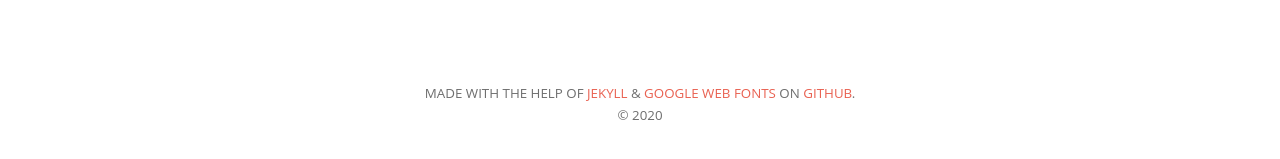
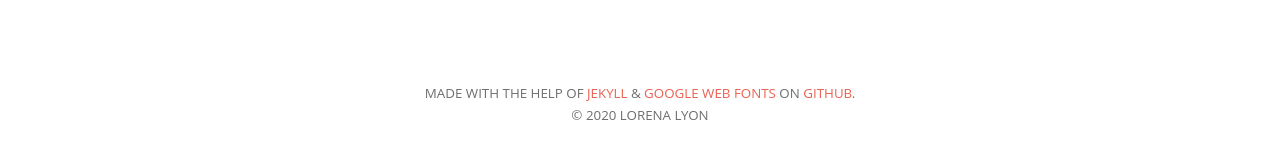
Before and after one commit to lyontyger/lyontyger.github.io, a Jekyll site: the page built from index.html, in a window 1280 px wide. Shown: the part 457-616 px from the top of the page. Built offline with Jekyll 4.4.1, drawn with Linux system fonts in a browser that asks for light colours; part of the change alters nothing that is shown.

Commit message:
Update _config.yml

```diff
--- a/_config.yml
+++ b/_config.yml
@@ -1,4 +1,126 @@
-name: Lorena Lyon, testing portfolio
-markdown: kramdown
+# This is the default format.
+# For more see: https://github.com/mojombo/jekyll/wiki/Permalinks
+permalink: /:categories/:year/:month/:day/:title
 
-permalink: /blog/:year/:month/:day/:title
+exclude: [".rvmrc", ".rbenv-version", "README.md", "Rakefile", "changelog.md"]
+pygments: true
+
+# Themes are encouraged to use these universal variables
+# so be sure to set them if your theme uses them.
+#
+title : Testing
+tagline: Lorena Lyon
+author :
+  name : Lorena Lyon
+  email :
+  github : lyontyger
+  twitter :
+  feedburner :
+
+# The production_url is only used when full-domain names are needed
+# such as sitemap.txt
+# Most places will/should use BASE_PATH to make the urls
+#
+# If you have set a CNAME (pages.github.com) set your custom domain here.
+# Else if you are pushing to username.github.io, replace with your username.
+# Finally if you are pushing to a GitHub project page, include the project name at the end.
+#
+production_url : http://manavdhiman.com
+
+# All Jekyll-Bootstrap specific configurations are namespaced into this hash
+#
+JB :
+  version : 0.3.0
+
+  # All links will be namespaced by BASE_PATH if defined.
+  # Links in your website should always be prefixed with {{BASE_PATH}}
+  # however this value will be dynamically changed depending on your deployment situation.
+  #
+  # CNAME (http://yourcustomdomain.com)
+  #   DO NOT SET BASE_PATH
+  #   (urls will be prefixed with "/" and work relatively)
+  #
+  # GitHub Pages (http://username.github.io)
+  #   DO NOT SET BASE_PATH
+  #   (urls will be prefixed with "/" and work relatively)
+  #
+  # GitHub Project Pages (http://username.github.io/project-name)
+  #
+  #   A GitHub Project site exists in the `gh-pages` branch of one of your repositories.
+  #  REQUIRED! Set BASE_PATH to: http://username.github.io/project-name
+  #
+  # CAUTION:
+  #   - When in Localhost, your site will run from root "/" regardless of BASE_PATH
+  #   - Only the following values are falsy: ["", null, false]
+  #   - When setting BASE_PATH it must be a valid url.
+  #     This means always setting the protocol (http|https) or prefixing with "/"
+  BASE_PATH : false
+
+  # By default, the asset_path is automatically defined relative to BASE_PATH plus the enabled theme.
+  # ex: [BASE_PATH]/assets/themes/[THEME-NAME]
+  #
+  # Override this by defining an absolute path to assets here.
+  # ex:
+  #   http://s3.amazonaws.com/yoursite/themes/watermelon
+  #   /assets
+  #
+  ASSET_PATH : false
+
+  # These paths are to the main pages Jekyll-Bootstrap ships with.
+  # Some JB helpers refer to these paths; change them here if needed.
+  #
+  archive_path: /archive.html
+  categories_path : /categories.html
+  tags_path : /tags.html
+  atom_path : /atom.xml
+  rss_path : /rss.xml
+
+  # Settings for comments helper
+  # Set 'provider' to the comment provider you want to use.
+  # Set 'provider' to false to turn commenting off globally.
+  #
+  comments :
+    provider : false
+    disqus :
+      short_name : jekyllbootstrap
+    livefyre :
+      site_id :
+    intensedebate :
+      account :
+    facebook :
+      appid :
+      num_posts:
+      width: 580
+      colorscheme: light
+
+  # Settings for analytics helper
+  # Set 'provider' to the analytics provider you want to use.
+  # Set 'provider' to false to turn analytics off globally.
+  #
+  analytics :
+    provider :  false
+    google :
+        tracking_id :
+    getclicky :
+      site_id :
+    mixpanel :
+        token :
+
+  # Settings for sharing helper.
+  # Sharing is for things like tweet, plusone, like, reddit buttons etc.
+  # Set 'provider' to the sharing provider you want to use.
+  # Set 'provider' to false to turn sharing off globally.
+  #
+  sharing :
+    provider : false
+
+  # Settings for all other include helpers can be defined by creating
+  # a hash with key named for the given helper. ex:
+  #
+  #   pages_list :
+  #     provider : "custom"
+  #
+  # Setting any helper's provider to 'custom' will bypass the helper code
+  # and include your custom code. Your custom file must be defined at:
+  #   ./_includes/custom/[HELPER]
+  # where [HELPER] is the name of the helper you are overriding.
```
